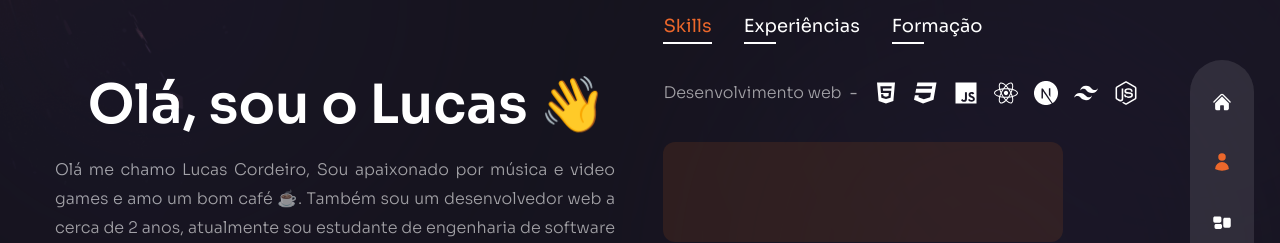
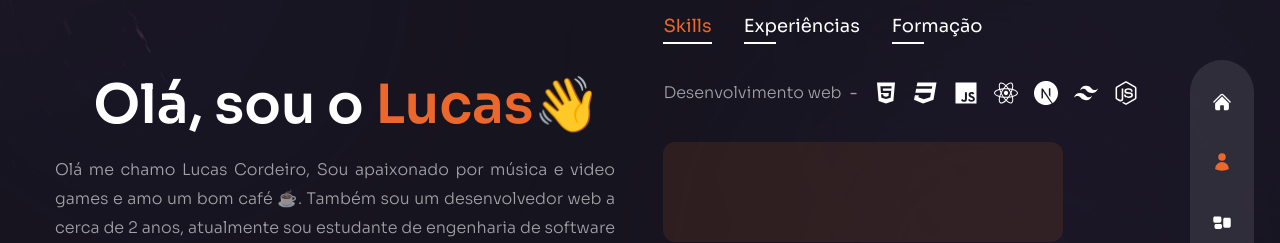
Before and after one commit to JoaoLucasCordeiro/myPortfolio, a Next.js app: page /about in a window 1280 px wide. Shown: the part 148-391 px from the top of the page. Built offline with nearby package versions, Linux system fonts and the light colour scheme; no server answers.

Commit message:
feat: header configs

```diff
--- a/pages/_app.js
+++ b/pages/_app.js
@@ -1,31 +1,47 @@
-import '../styles/globals.css';
+import "../styles/globals.css";
 
 // componentes
-import Layout from '../components/Layout';
-import Transition from '../components/Transition';
+import Layout from "../components/Layout";
+import Transition from "../components/Transition";
 
 // router
-import { useRouter } from 'next/router';
+import { useRouter } from "next/router";
+
+// header do next
+import Head from 'next/head';
 
 // framer motion
-import { AnimatePresence, motion } from "framer-motion"
-
-
+import { AnimatePresence, motion } from "framer-motion";
 
 function MyApp({ Component, pageProps }) {
-
-  const router = useRouter()
+  const router = useRouter();
 
   return (
+    <>
+      <Head>
+        <title>Lucas Cordeiro Desenvolvedor</title>
+        <link rel="icon" href="/public/favicon.png" />
+        <meta
+          name="description"
+          content="Desenvolvedor web freelancer brasileiro. Criativo, proativo e pronto para transformar sua ideia em algo único"
+        />
+        <meta charSet="UTF-8" />
+        <meta name="viewport" content="width=device-width, initial-scale=1.0" />
+        <meta name="author" content="Lucas Cordeiro" />
+        <meta httpEquiv="X-UA-Compatible" content="IE=edge" />
+        <meta name="theme-color" content="#EE692D" />
+
+      </Head>
       <Layout>
         <AnimatePresence>
-        <motion.div key={router.route} className='h-full'>
+          <motion.div key={router.route} className="h-full">
             <Transition />
             <Component {...pageProps} />;
           </motion.div>
         </AnimatePresence>
       </Layout>
-  )
+    </>
+  );
 }
 
 export default MyApp;
--- a/pages/about/index.js
+++ b/pages/about/index.js
@@ -103,8 +103,9 @@ const About = () => {
             animate="show"
             exit="hidden"
           >
-            Olá, sou o Lucas 👋{" "}
-            <span className="text-accent"></span>
+            Olá, sou o{" "}
+            <span className="text-accent">Lucas</span>
+            👋
           </motion.h2>
 
           <motion.p
```
Also changed, not shown: public/favicon.png (added). Lines whose indentation alone changed are shown as unchanged.
